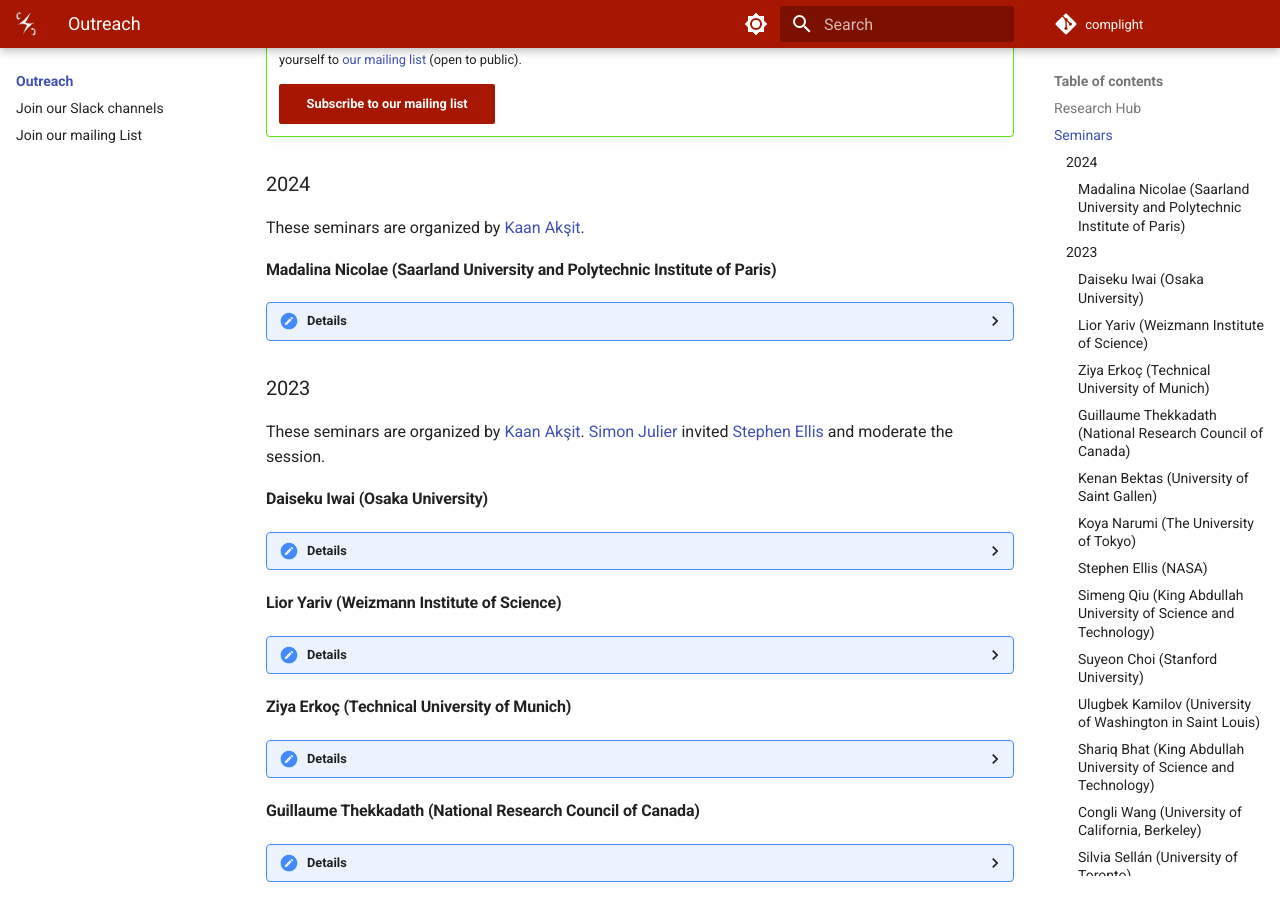
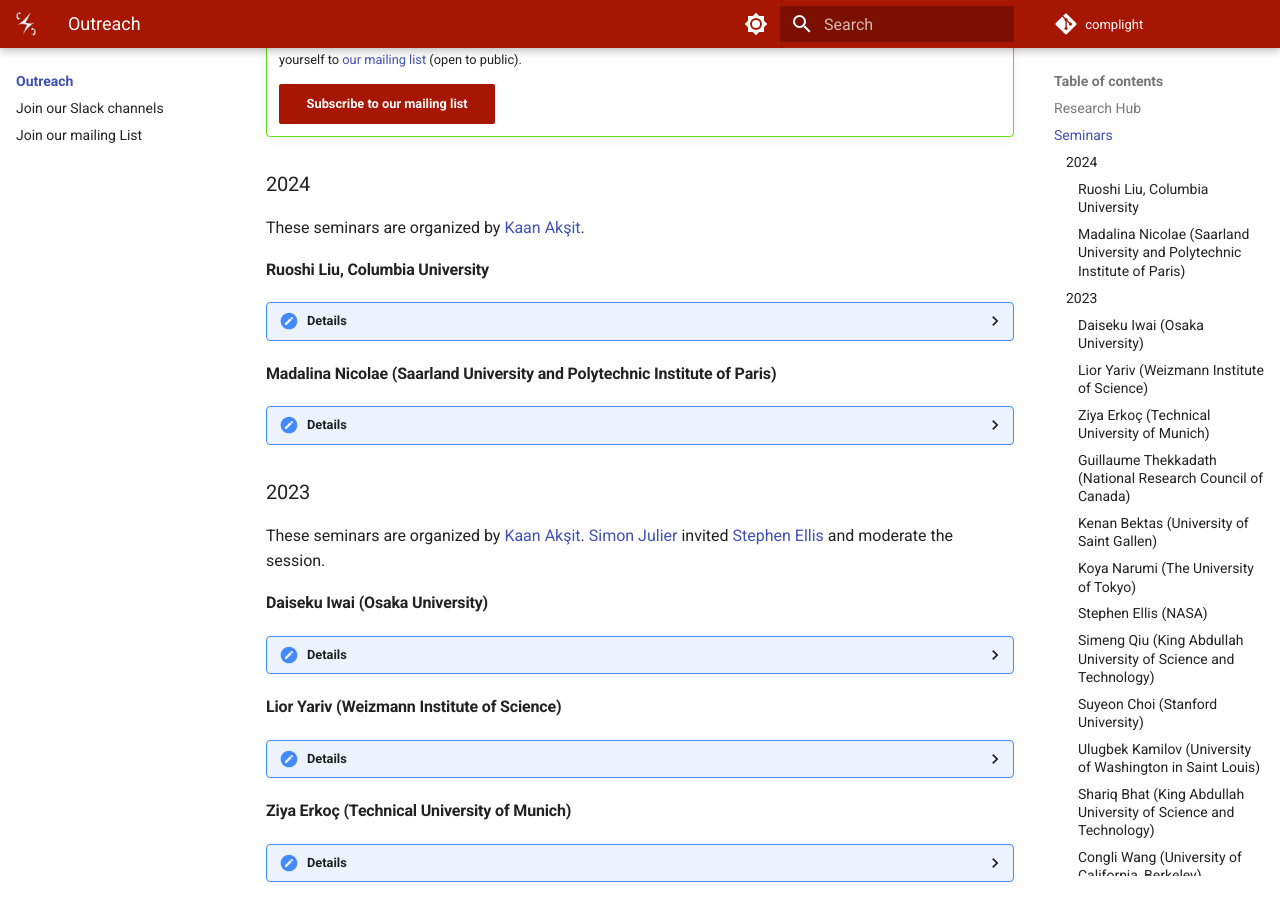
Before and after one commit to complight/complight.github.io, an MkDocs documentation site: the page built from docs/outreach/index.md, in a window 1280 px wide and 900 px high, scrolled down 1017 px. Built offline with MkDocs 1.6.1 and Material for MkDocs 9.7.7, drawn with Linux system fonts in a browser that asks for light colours.

Commit message:
Updating the seminars page.

```diff
--- a/docs/outreach/index.md
+++ b/docs/outreach/index.md
@@ -34,6 +34,18 @@ Overall, seminars are a blend of internal and external presenters.
 
 ### 2024
 These seminars are organized by [Kaan Akşit](https://kaanaksit.com).
+
+#### Ruoshi Liu, Columbia University
+??? Details
+    **Date:**
+    14th February 2024
+
+    **Presenter:** [Ruoshi Liu](https://ruoshiliu.github.io/), PhD student at Columbia University
+
+    **Title:** Neural Network Inversion for Imaging, Vision, Robotics, and Beyond
+
+    **Watch:** [Recording (Password protected)](https://liveuclac-my.sharepoint.com/:v:/g/personal/ucackak_ucl_ac_uk/EYIe47_4-SVApl8mjvS0adUB2X1DxhvUP4ACPAe4EC6viw?nav=eyJyZWZlcnJhbEluZm8iOnsicmVmZXJyYWxBcHAiOiJTdHJlYW1XZWJBcHAiLCJyZWZlcnJhbFZpZXciOiJTaGFyZURpYWxvZy1MaW5rIiwicmVmZXJyYWxBcHBQbGF0Zm9ybSI6IldlYiIsInJlZmVycmFsTW9kZSI6InZpZXcifX0%3D&e=l8ftKx)
+
 
 #### Madalina Nicolae (Saarland University and Polytechnic Institute of Paris)
 ??? Details
```
